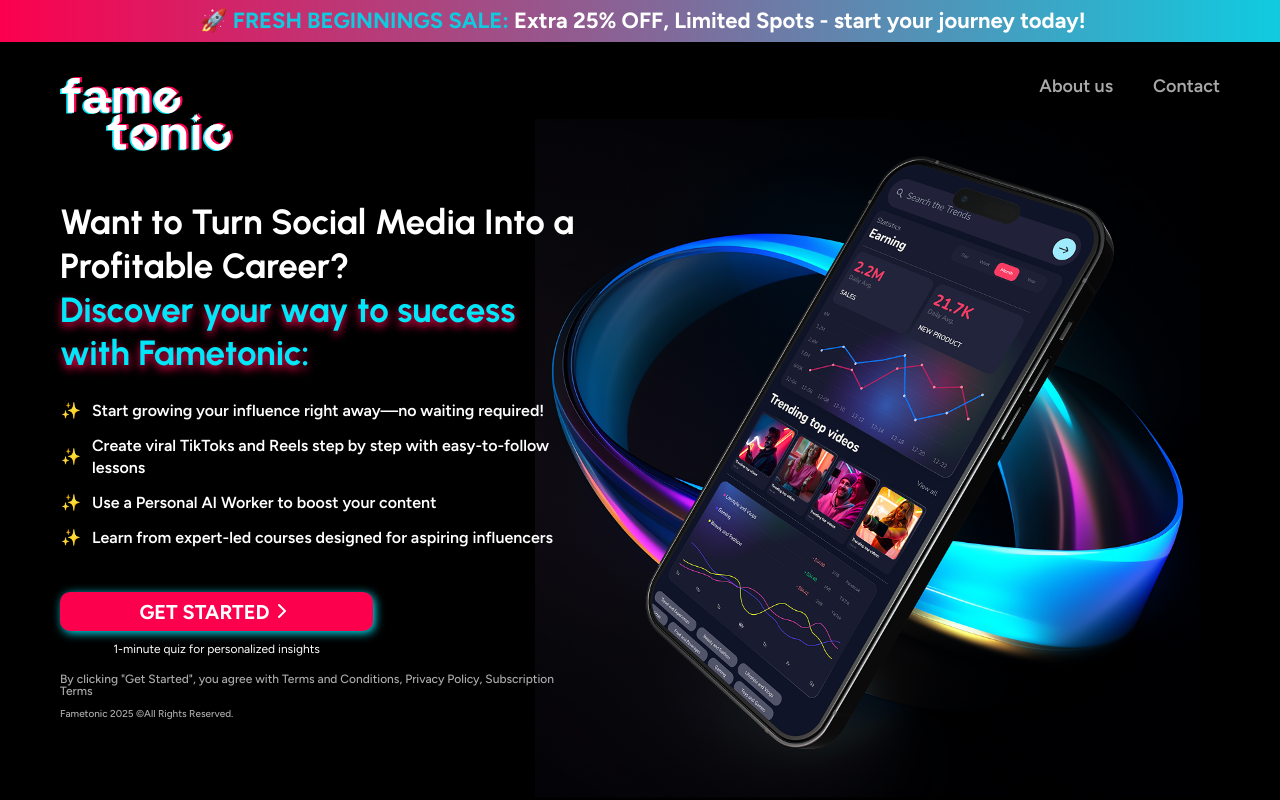
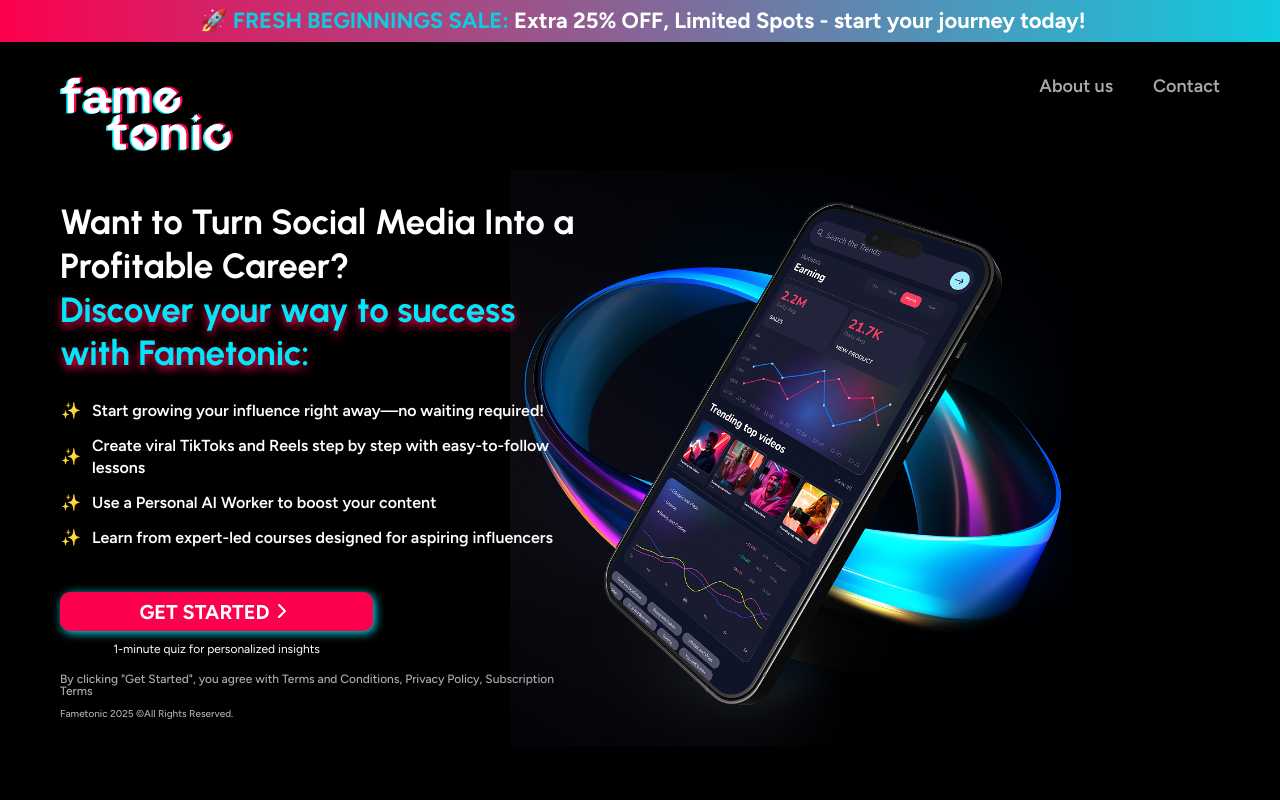
Before and after one commit to enohyn/fametonic-netzet, a Next.js app: page / in a window 1280 px wide. Built offline with nearby package versions, Linux system fonts and the light colour scheme.

Commit message:
Hero image optimized

```diff
--- a/app/globals.css
+++ b/app/globals.css
@@ -13,11 +13,17 @@
   .button-shadow {
     box-shadow: 2px 2px 10px 0 rgba(0, 231, 249, 1);
   }
+ @media (min-width: 1024px) and (max-width: 1286px) {
+    .left-optimized {
+      scale: 0.85;
+      left: 420px;
+    }
+  }
 }
 
 @layer base {
   * {
-    @apply border-border box-border;
+    @apply box-border;
   }
   body {
     @apply bg-black text-white;
--- a/components/phone-mockup.tsx
+++ b/components/phone-mockup.tsx
@@ -3,7 +3,7 @@
 export function PhoneMockup() {
   return (
     <section className="h-full w-full">
-      <Image src="/images/fametonic-mobile-art.png" alt="Phone Mockup" width={666} height={679} className="absolute -top-8 left-[495px] hidden lg:block" />
+      <Image src="/images/fametonic-mobile-art.png" alt="Phone Mockup" width={666} height={679} className="absolute -top-8 left-[495px] hidden lg:block left-optimized" />
       <div className="flex justify-center lg:hidden">
         <Image src="/images/fametonic-mobile-art.png" alt="Phone Mockup" width={390} height={426} objectFit="cover" />
       </div>
```
